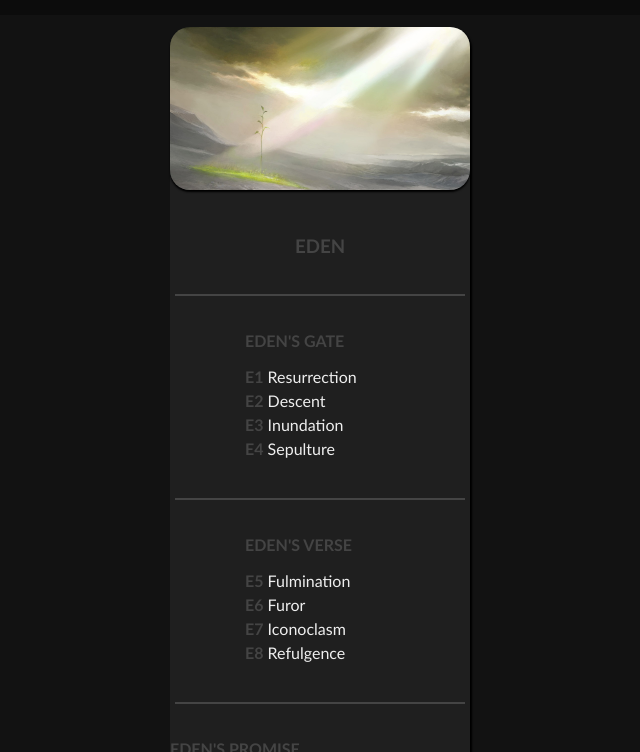
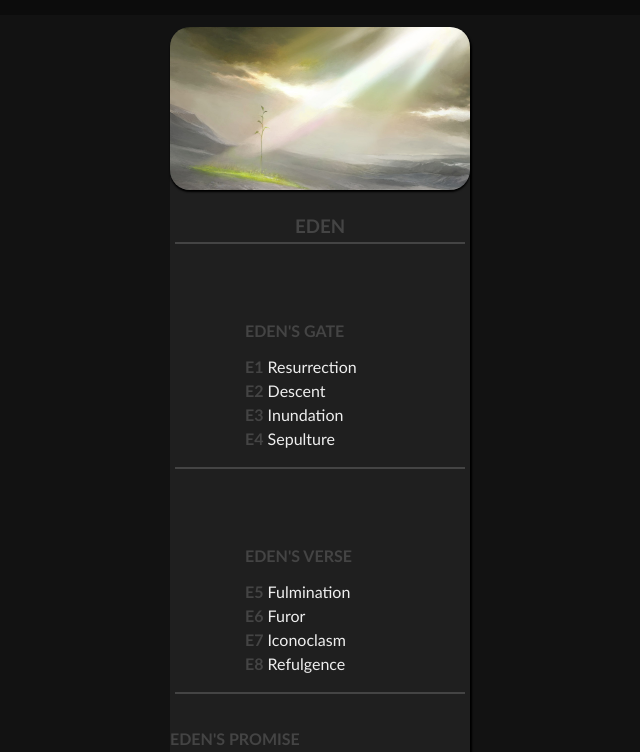
Before and after one commit to Spectral-Fires/spectral-fires.github.io, a plain HTML site: page Raids/index.html in a window 1280 px wide. Shown: the part 48-800 px from the top of the page, without its empty margins (30-670 px from the left). Drawn offline with Linux system fonts and the light colour scheme.

Commit message:
Update styles.css

```diff
--- a/styles.css
+++ b/styles.css
@@ -42,7 +42,7 @@ a:hover {
 }
 hr {
   border: 1px solid #444444;
-  margin: 37px 5px 37px 5px;
+  margin: 5px 5px 37px 5px;
 }
 
 img#icon {
@@ -162,7 +162,7 @@ img#icon {
 }
 .raidtitle {
   text-align: center;
-  padding-top: 25px;
+  padding-top: 5px;
 }
 .raidbox {
   background-color: #1f1f1f;
@@ -173,10 +173,12 @@ img#icon {
 .innerbox {
   width: 50%;
   margin: auto;
+  padding-top: 32px;
 }
 .endbox {
   width: 50%;
   margin: auto;
+  padding-top: 32px;
   padding-bottom: 75px;
 }
 
```
